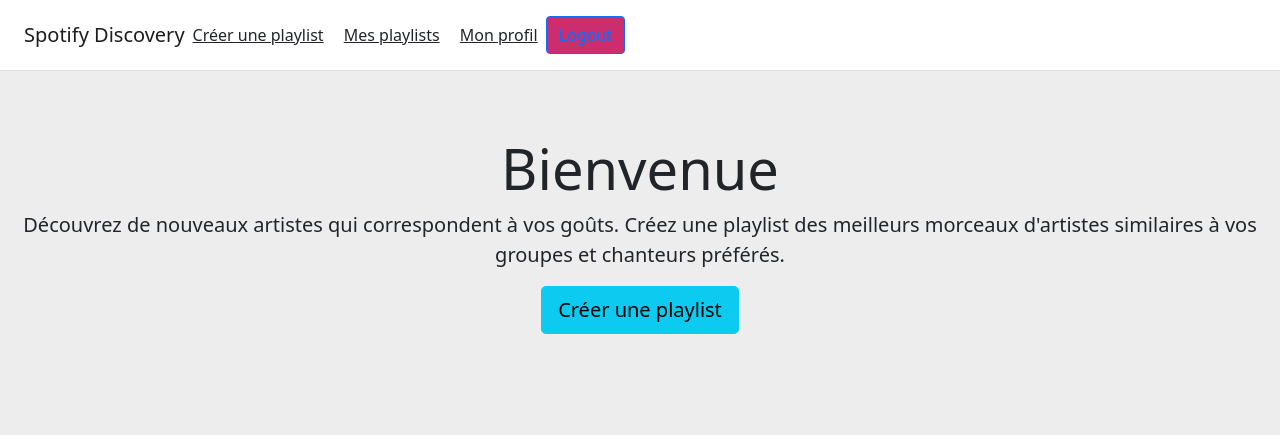
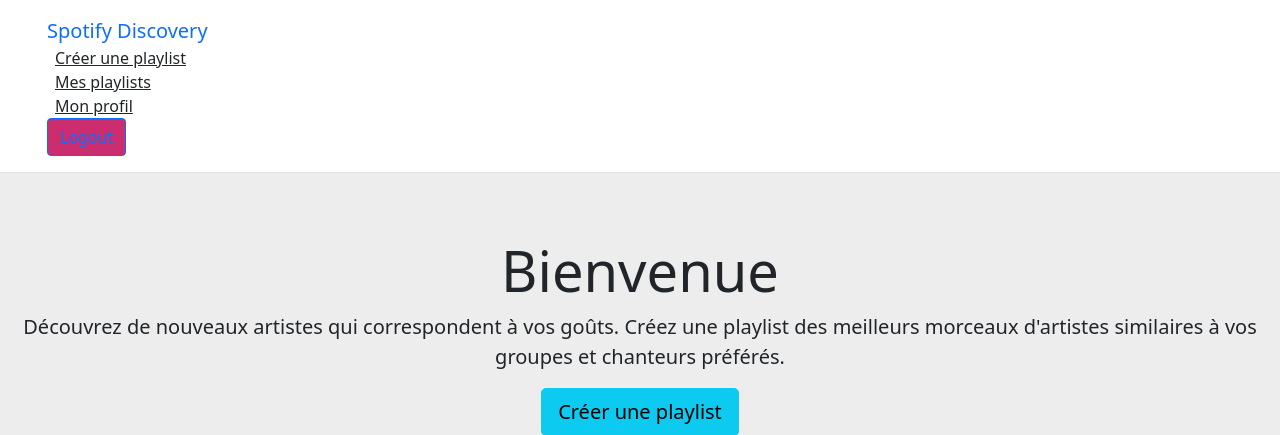
Before and after one commit to erwanlenagard/spotifydiscovery, a Flask app: template templates/index.html in a window 1280 px wide. Shown: the top 435 px of the page. Run offline with Flask 2, Linux system fonts and the light colour scheme; the template is opened without the code that fills it, so the values that code supplies are empty; parts of the project's set-up code (start-up, migrations or seed data) failed here and were passed over; some libraries are stand-ins or nearby versions.

Commit message:
Add files via upload

```diff
--- a/templates/index.html
+++ b/templates/index.html
@@ -8,13 +8,6 @@
 
     <title>Spotify discovery</title>
 
-    <!-- Bootstrap core CSS -->
-    <link href="https://cdn.jsdelivr.net/npm/bootstrap@5.1.0/dist/css/bootstrap.min.css" rel="stylesheet" integrity="sha384-KyZXEAg3QhqLMpG8r+8fhAXLRk2vvoC2f3B09zVXn8CA5QIVfZOJ3BCsw2P0p/We" crossorigin="anonymous">
-<script src="https://cdn.jsdelivr.net/npm/bootstrap@5.1.0/dist/js/bootstrap.bundle.min.js" integrity="sha384-U1DAWAznBHeqEIlVSCgzq+c9gqGAJn5c/t99JyeKa9xxaYpSvHU5awsuZVVFIhvj" crossorigin="anonymous"></script>
-    <script src="https://cdn.jsdelivr.net/npm/@popperjs/core@2.9.3/dist/umd/popper.min.js" integrity="sha384-eMNCOe7tC1doHpGoWe/6oMVemdAVTMs2xqW4mwXrXsW0L84Iytr2wi5v2QjrP/xp" crossorigin="anonymous"></script>
-<script src="https://cdn.jsdelivr.net/npm/bootstrap@5.1.0/dist/js/bootstrap.min.js" integrity="sha384-cn7l7gDp0eyniUwwAZgrzD06kc/tftFf19TOAs2zVinnD/C7E91j9yyk5//jjpt/" crossorigin="anonymous"></script>
-    <link href="../../css/editor.css" rel="stylesheet">
-
     <!-- Custom styles for this template -->
     <link href="pricing.css" rel="stylesheet">
   </head>
@@ -22,14 +15,16 @@
   <body style="background-color: rgb(237, 237, 237);">
 
     <div class="d-flex flex-column flex-md-row align-items-center p-3 px-md-4 mb-3 bg-white border-bottom box-shadow" style="color: rgb(255, 255, 255); background-color: rgb(59, 59, 59);">
-      <h5 class="my-0 mr-md-auto font-weight-normal" style="color: rgb(28, 28, 28);">Spotify Discovery</h5>
+<!--       <h5 class="my-0 mr-md-auto font-weight-normal" style="color: rgb(28, 28, 28);">Spotify Discovery</h5> -->
       <nav class="my-2 my-md-0 mr-md-3">
-        <a class="p-2 text-dark" href="#">Créer une playlist</a>
-        <a class="p-2 text-dark" href="/playlists">Mes playlists</a>
+         <li class="nav-item"><a class="navbar-brand" href="#">Spotify Discovery</a></li>
+          <li class="nav-item"><a class="p-2 text-dark" href="#">Créer une playlist</a></li>
+        <li class="nav-item"><a class="p-2 text-dark" href="/playlists">Mes playlists</a></li>
 
-        <a class="p-2 text-dark" href="/current_user">Mon profil</a>
+        <li class="nav-item"><a class="p-2 text-dark" href="/current_user">Mon profil</a></li>
+          <li class="nav-item"><a class="btn btn-outline-primary" href="/sign_out" style="background-color: rgb(203, 45, 111);">Logout</a></li>
       </nav>
-      <a class="btn btn-outline-primary" href="/sign_out" style="background-color: rgb(203, 45, 111); opacity: 1;">Logout</a>
+
     </div>
 
     <div class="pricing-header px-3 py-3 pt-md-5 pb-md-4 mx-auto text-center">
@@ -47,9 +42,16 @@
     <!-- Bootstrap core JavaScript
     ================================================== -->
     <!-- Placed at the end of the document so the pages load faster -->
+
+          <!-- Bootstrap core CSS -->
+    <link href="https://cdn.jsdelivr.net/npm/bootstrap@5.1.0/dist/css/bootstrap.min.css" rel="stylesheet" integrity="sha384-KyZXEAg3QhqLMpG8r+8fhAXLRk2vvoC2f3B09zVXn8CA5QIVfZOJ3BCsw2P0p/We" crossorigin="anonymous">
+<script src="https://cdn.jsdelivr.net/npm/bootstrap@5.1.0/dist/js/bootstrap.bundle.min.js" integrity="sha384-U1DAWAznBHeqEIlVSCgzq+c9gqGAJn5c/t99JyeKa9xxaYpSvHU5awsuZVVFIhvj" crossorigin="anonymous"></script>
+    <script src="https://cdn.jsdelivr.net/npm/@popperjs/core@2.9.3/dist/umd/popper.min.js" integrity="sha384-eMNCOe7tC1doHpGoWe/6oMVemdAVTMs2xqW4mwXrXsW0L84Iytr2wi5v2QjrP/xp" crossorigin="anonymous"></script>
+<script src="https://cdn.jsdelivr.net/npm/bootstrap@5.1.0/dist/js/bootstrap.min.js" integrity="sha384-cn7l7gDp0eyniUwwAZgrzD06kc/tftFf19TOAs2zVinnD/C7E91j9yyk5//jjpt/" crossorigin="anonymous"></script>
+    <link href="../../css/editor.css" rel="stylesheet">
 	<script src="https://code.jquery.com/jquery-3.3.1.slim.min.js" integrity="sha384-q8i/X+965DzO0rT7abK41JStQIAqVgRVzpbzo5smXKp4YfRvH+8abtTE1Pi6jizo" crossorigin="anonymous"></script>
-    <script src="../../js/vendor/popper.min.js"></script>
-    <script src="../../js/bootstrap.min.js"></script>
+<!--     <script src="../../js/vendor/popper.min.js"></script>
+    <script src="../../js/bootstrap.min.js"></script> -->
     <script src="https://cdn.jsdelivr.net/npm/holderjs@2.9.4/holder.js"></script>
     <script>
       Holder.addTheme('thumb', {
```
